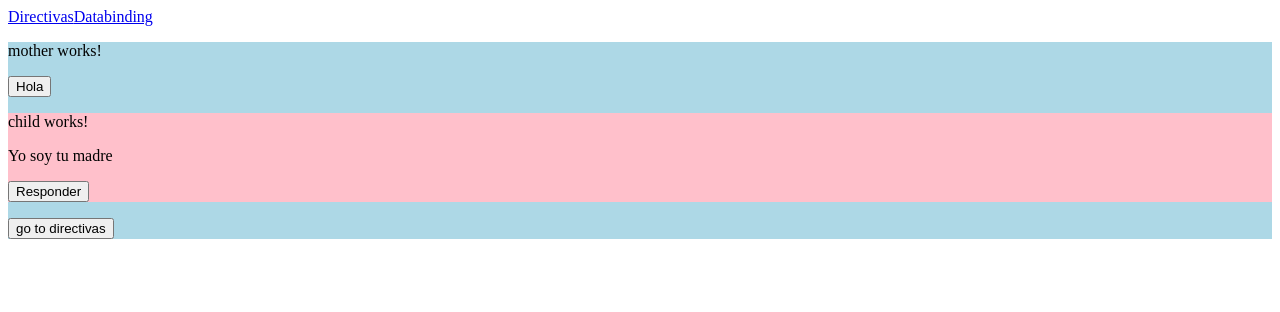
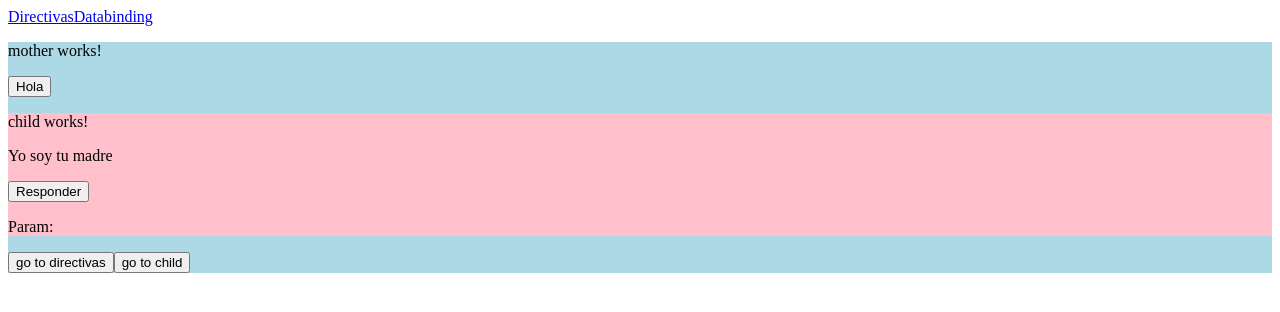
Before and after one commit to claradios/kurso-angular, an Angular app in the folder kurso-angular/: page /databinding in a window 1280 px wide. Shown: the top 312 px of the page. Built offline with nearby package versions, Linux system fonts and the light colour scheme.

Commit message:
add router child with param

```diff
--- a/kurso-angular/src/app/databinding/child/child.component.html
+++ b/kurso-angular/src/app/databinding/child/child.component.html
@@ -4,4 +4,5 @@
   <p>{{message}}</p>
   <button (click)="onReplay()">Responder</button>
 </div>
+<p> Param: {{child}}</p>
 </div>
--- a/kurso-angular/src/app/databinding/child/child.component.ts
+++ b/kurso-angular/src/app/databinding/child/child.component.ts
@@ -1,4 +1,5 @@
 import { Component, EventEmitter, Input, OnInit, Output } from '@angular/core';
+import { ActivatedRoute } from '@angular/router';
 
 @Component({
   selector: 'app-child',
@@ -8,12 +9,14 @@ import { Component, EventEmitter, Input, OnInit, Output } from '@angular/core';
 export class ChildComponent implements OnInit {
   @Input() message: string;
   @Output() reply = new EventEmitter<string>();
-  constructor() { }
 
-  ngOnInit(): void {
-    // this.reply.emit('Me has dicho' + this.message);
+  child: string;
+  constructor(private activatedRoute: ActivatedRoute) { }
+
+ngOnInit(): void {
+  this.child = this.activatedRoute.snapshot.params.child;
   }
-  onReplay() {
-    this.reply.emit('Me has dicho' + this.message);
-  }
+onReplay() {
+  this.reply.emit('Me has dicho' + this.message);
 }
+}
--- a/kurso-angular/src/app/databinding/databinding.module.ts
+++ b/kurso-angular/src/app/databinding/databinding.module.ts
@@ -8,7 +8,8 @@ import { MotherComponent } from './mother/mother.component';
 
 
 const ROUTES: Routes = [
-  { path: '', component: MotherComponent}
+  { path: '', component: MotherComponent},
+  { path: ':child', component: ChildComponent}
   ];
 
 @NgModule({
--- a/kurso-angular/src/app/databinding/mother/mother.component.html
+++ b/kurso-angular/src/app/databinding/mother/mother.component.html
@@ -9,5 +9,5 @@
 
     <p>{{messageFromChild}}</p>
     <button (click)="nav()">go to directivas</button>
-
+    <button (click)="nav2()">go to child</button>
 </div>
--- a/kurso-angular/src/app/databinding/mother/mother.component.ts
+++ b/kurso-angular/src/app/databinding/mother/mother.component.ts
@@ -23,4 +23,7 @@ export class MotherComponent implements OnInit {
   nav() {
     this.router.navigate( ['directivas']);
     }
+  nav2() {
+      this.router.navigate(['databinding', '123']);
+    }
 }
```
Also changed, not shown: 1 other file (tests, documents, lock files or other folders).
